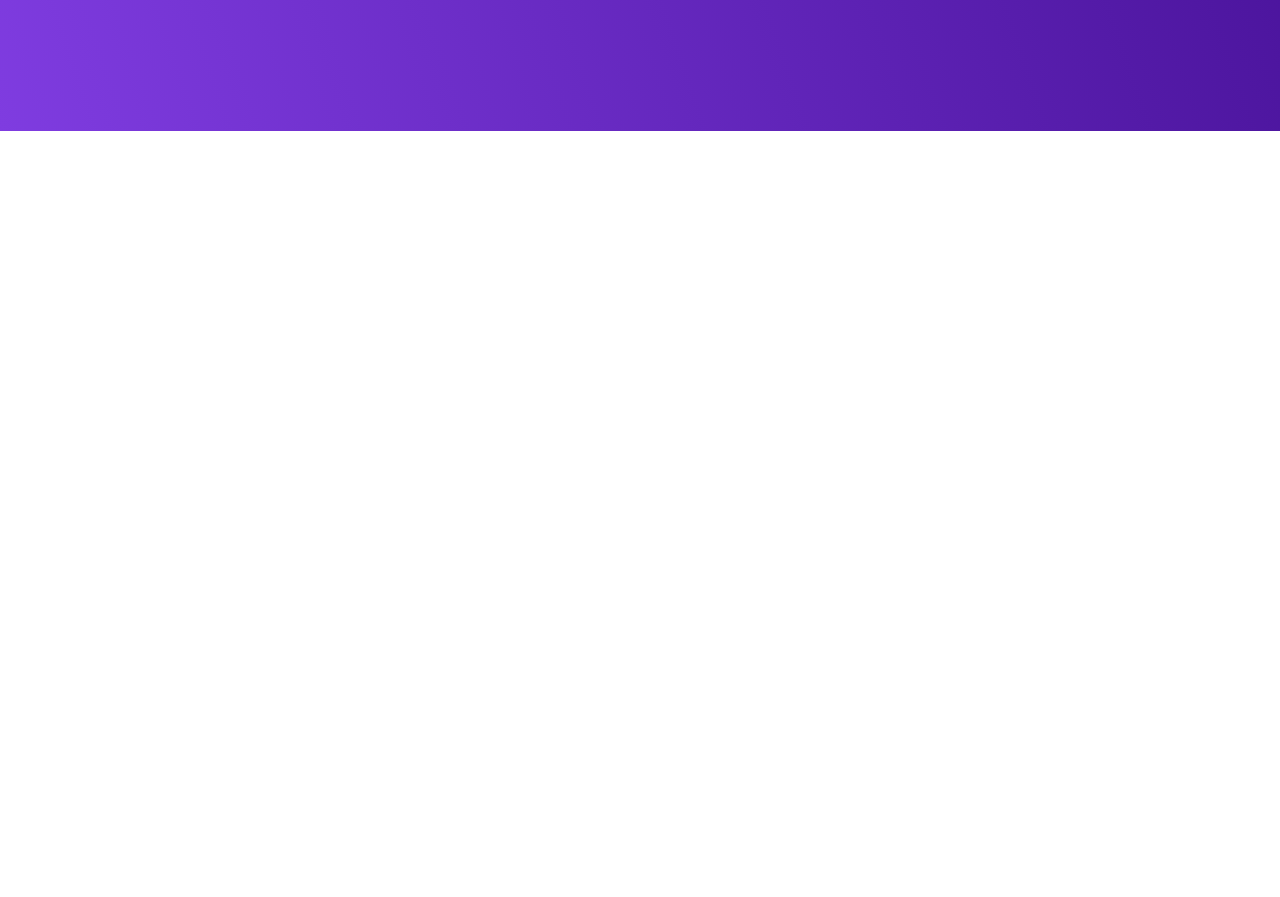
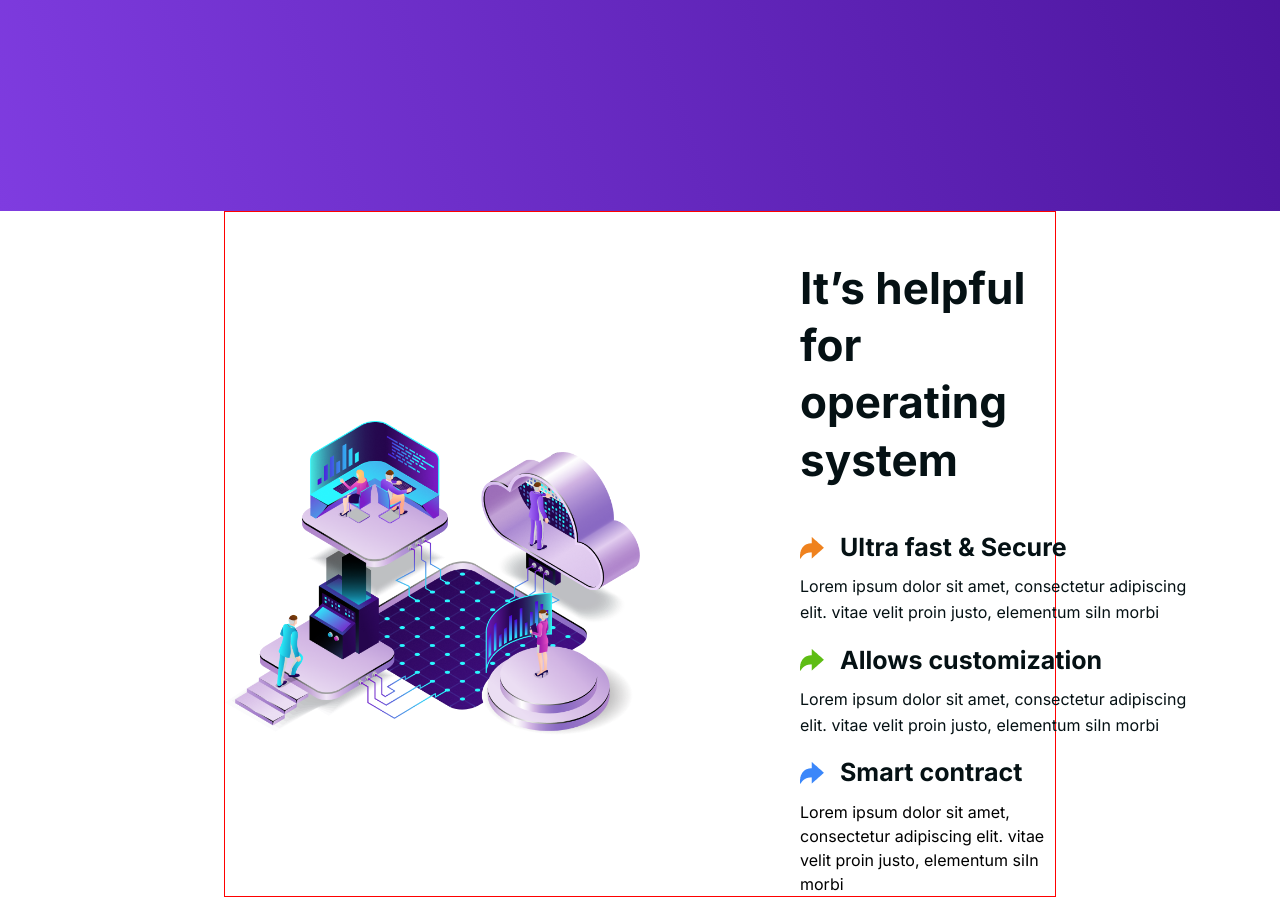
Before and after one commit to nathan-codes/codext-project, a plain HTML site: page index.html in a window 1280 px wide. Shown: the part 509-1406 px from the top of the page. Before the commit the page ends 800 px from the top, so only its background shows below. Drawn offline with Linux system fonts and the light colour scheme.

Commit message:
Feature Section Complete

```diff
--- a/index.html
+++ b/index.html
@@ -36,19 +36,54 @@
 
         <section class="hero-section container">
           <div class="hero-text">
-            <h1 >Codext one of the best system in SAAS.</h1>
+            <h1>Codext one of the best system in SAAS.</h1>
             <p>
-              Lorem ipsum dolor sit amet consectetur adipisicing elit. Aspernatur dolore maxime voluptate deleniti iste? Autem?
+              Lorem ipsum dolor sit amet consectetur adipisicing elit.
+              Aspernatur dolore maxime voluptate deleniti iste? Autem?
             </p>
-            <button class="primary-button">
-                Try a Live Demo
-            </button>
+            <button class="primary-button">Try a Live Demo</button>
           </div>
           <div class="hero-image">
             <img src="/assets/preview.png" alt="" />
           </div>
         </section>
       </header>
+
+      <section class="feature-section container">
+        <div class="feature-image">
+          <img src="/assets/preview.png" alt="orange-arrow" />
+        </div>
+        <div class="feature-text">
+          <h2>It’s helpful for operating system</h2>
+
+          <div class="feature-header">
+            <img src="/assets/arrow1.png" alt="">
+            <h3>Ultra fast & Secure</h3>
+          </div>
+          <p>
+            Lorem ipsum dolor sit amet, consectetur adipiscing elit. vitae velit
+            proin justo, elementum siIn morbi
+          </p>
+
+          <div class="feature-header">
+            <img src="/assets/arrowtwo.png" alt="">
+            <h3>Allows customization</h3>
+          </div>
+          <p>
+            Lorem ipsum dolor sit amet, consectetur adipiscing elit. vitae velit
+            proin justo, elementum siIn morbi
+          </p>
+          <div class="feature-header">
+            <img src="/assets/arrow3.png" alt="">
+            <h3>Smart contract</h3>
+          </div
+          <p>
+            Lorem ipsum dolor sit amet, consectetur adipiscing elit. vitae velit
+            proin justo, elementum siIn morbi
+          </p>
+
+        </div>
+      </section>
     </main>
 
     <footer></footer>
--- a/styles.css
+++ b/styles.css
@@ -57,7 +57,9 @@ h6 {
   overflow-wrap: break-word;
 }
 
-button, input[type="submit"], input[type="reset"] {
+button,
+input[type="submit"],
+input[type="reset"] {
   background: none;
   color: inherit;
   border: none;
@@ -90,13 +92,13 @@ body {
 
 /* Styling all containers */
 .container {
-  margin: 0 10rem;
+  margin: 0 14rem;
 }
 
 /* header styles */
 .header_bg {
   background: linear-gradient(251deg, #461096 0%, #7f3ce0 100%);
-  height: 40rem;
+  height: 45rem;
 }
 
 /* Navbar stylesd */
@@ -177,3 +179,62 @@ img.logo {
   gap: 0.625rem;
   border-radius: 0.3125rem;
 }
+
+/* Feature Section */
+
+.feature-section {
+  padding-top: 3rem;
+  display: flex;
+  align-items: center;
+  border: 1px solid red;
+}
+
+.feature-section div {
+  width: 50%;
+}
+
+.feature-text {
+  padding-left: 10rem;
+
+}
+.feature-text h2 {
+  color: var(--Black, #051114);
+  padding-bottom: 1.5rem;
+
+  /* Subtitle / Base */
+  font-family: Inter;
+  font-size: 2.75rem;
+  font-style: normal;
+  font-weight: 600;
+  line-height: 130%; /* 3.575rem */
+  max-width: 33rem;
+}
+
+.feature-header {
+  padding: 1rem 0 0.5rem 0;
+  display: flex;
+  align-items: center;
+  min-width: 20rem;
+  min-height: 3rem;
+}
+
+.feature-header h3 {
+
+  padding-left: 1rem;
+  color: var(--Black, #051114);
+  font-family: Inter;
+  font-size: 1.5625rem;
+  font-style: normal;
+  font-weight: 600;
+  line-height: 150%; /* 2.34375rem */
+}
+
+.feature-text p {
+    width: 25rem;
+  color: var(--Black, #051114);
+  font-family: Inter;
+  font-size: 1rem;
+  font-style: normal;
+  font-weight: 400;
+  line-height: 160%; /* 1.4rem */
+}
```
Also changed, not shown: assets/arrow1.png (added), assets/arrow3.png (added), assets/arrowtwo.png (added), assets/feature.png (renamed from assets/preview 1 (1).png), assets/finalfeatureimage.png (added). Lines whose indentation alone changed are shown as unchanged.
